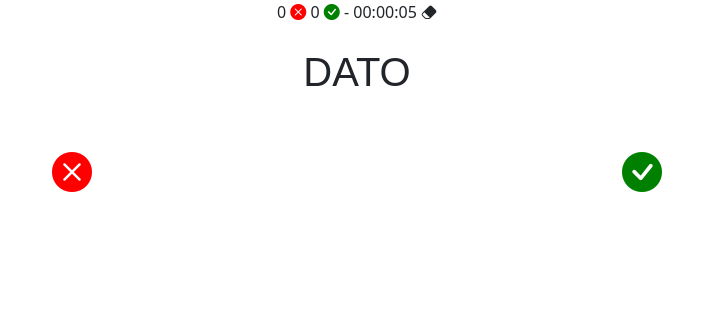
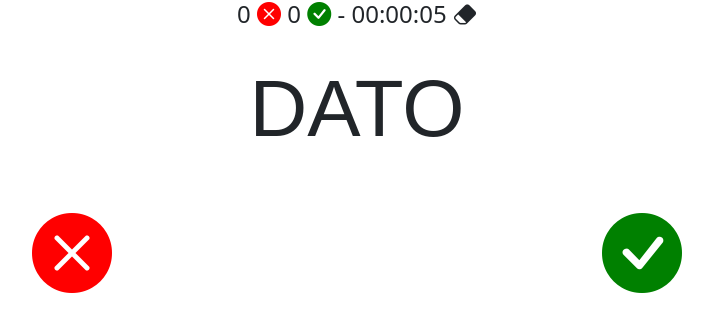
Before and after one commit to jaume-ferrarons/llegim, a plain HTML site: page index.html in a window 1280 px wide. Shown: the whole page, without its empty margins (283-996 px from the left). Drawn offline with nearby package versions, Linux system fonts and the light colour scheme.

Commit message:
larger fonts

```diff
--- a/index.html
+++ b/index.html
@@ -16,7 +16,7 @@
     <div class="container h-100">
         <div class="row">
             <div class="d-flex justify-content-center align-middle">
-                <div>
+                <h4>
                     <span id="n_error"></span>
                     <i class="bi bi-x-circle-fill" style="color: red"></i>
                     <span id="n_ok"></span>
@@ -24,17 +24,19 @@
                     -
                     <span id="clock_view"></span>
                     <i id="reset_btn" class="bi bi-eraser-fill"></i>
-                </div>
+                </h4>
 
             </div>
         </div>
         <br />
-        <h1 id="word" class="arial row justify-content-center align-items-center"></h1>
+        <h1 id="word" class="display-1 arial row justify-content-center align-items-center"></h1>
         <br />
         <br />
         <div class="row">
-            <h1 id="error_btn" class="bi bi-x-circle-fill col-6 d-flex justify-content-center" style="color: red"></h1>
-            <h1 id="ok_btn" class="bi bi-check-circle-fill col-6 d-flex justify-content-center" style="color: green">
+            <h1 id="error_btn" class="display-1 bi bi-x-circle-fill col-6 d-flex justify-content-center"
+                style="color: red"></h1>
+            <h1 id="ok_btn" class="display-1 bi bi-check-circle-fill col-6 d-flex justify-content-center"
+                style="color: green">
             </h1>
         </div>
 
```
